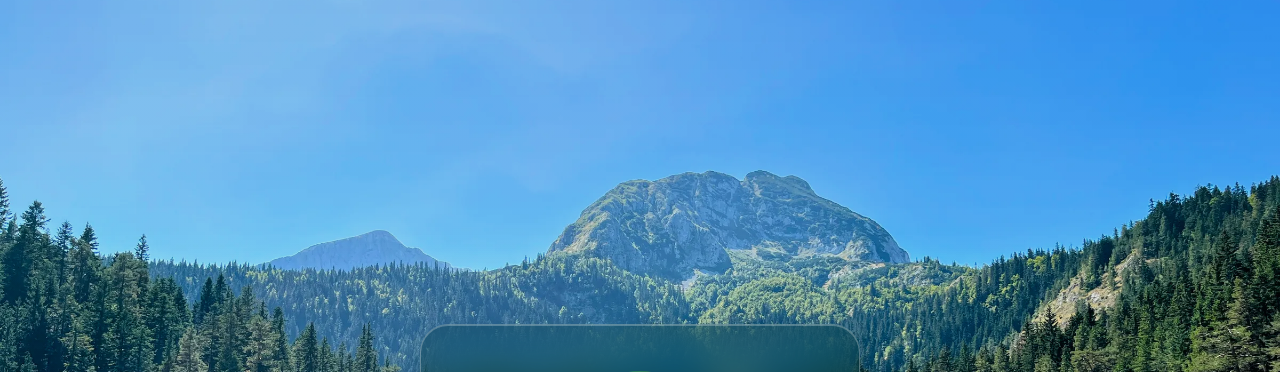
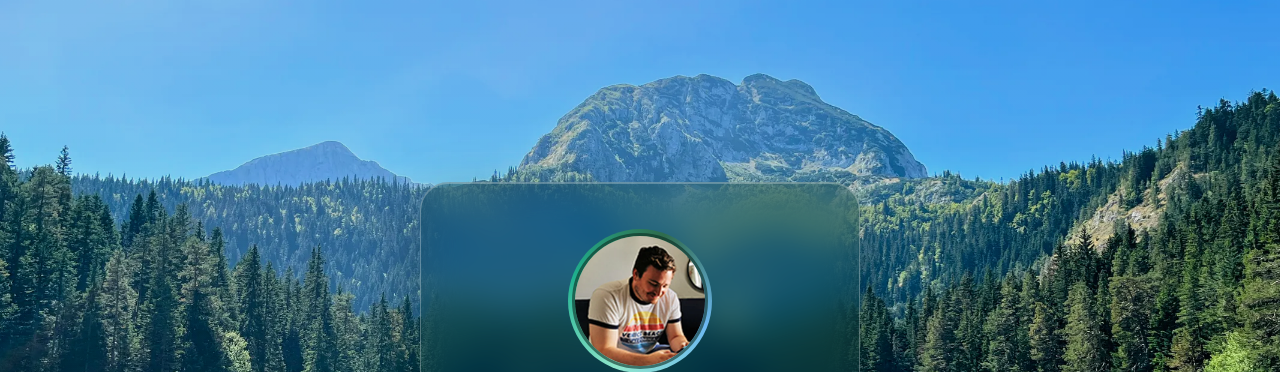
Before and after one commit to charlymedina/charlymedina.fr, a plain HTML site: page public/index.html in a window 1280 px wide. Shown: the top 372 px of the page. Drawn offline with Linux system fonts and the light colour scheme.

Commit message:
fix: carte recentrée verticalement, photo zoomée pour garder le sommet au-dessus
Co-Authored-By: Claude Opus 5.5 <noreply@anthropic.com>

```diff
--- a/public/index.html
+++ b/public/index.html
@@ -46,8 +46,8 @@
       background-color: #3d8a74;
       background-image: url("/images/lac.jpg");
       background-image: image-set(url("/images/lac.webp") type("image/webp"), url("/images/lac.jpg") type("image/jpeg"));
-      background-size: cover;
-      background-position: 60% 0;
+      background-size: max(100vw, 180vh) auto;
+      background-position: 60% 100%;
       background-attachment: fixed;
       display: grid;
       place-items: center;
@@ -148,12 +148,10 @@
       ul { gap: 12px; }
       a { width: 56px; height: 56px; }
     }
-    /* Photo toujours calée en haut (sommet entier, recadrage par le bas) ; carte posée en bas pour dégager la montagne */
-    @media (min-width: 900px) and (min-aspect-ratio: 4/3) {
-      body { background-position: 60% 90%; align-items: end; padding-bottom: 5vh; }
-    }
-    @media (max-width: 600px) and (orientation: portrait) {
-      body { align-items: end; padding-bottom: max(16px, 3svh); }
+    /* Carte centrée : la photo (4:3) fait au moins 135 % (140 % en portrait) de la hauteur d'écran et est calée en bas,
+       le sommet se retrouve ainsi au-dessus de la carte quel que soit l'écran */
+    @media (orientation: portrait) {
+      body { background-size: auto 140%; }
     }
     @media (hover: none) { body { background-attachment: scroll; } }
     @media (prefers-reduced-motion: reduce) { a { transition: none; } a:hover { transform: none; } }
```
